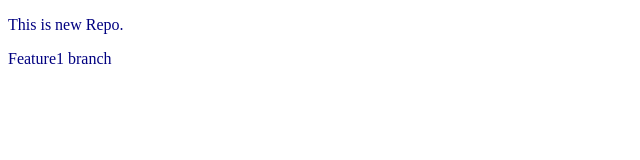
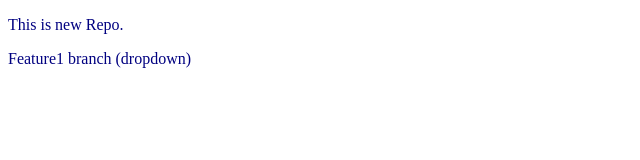
Before and after one commit to VighaneshThakare/Index-Repo, a plain HTML site: page index.html in a window 1280 px wide. Shown: the full height of the page, 0-640 px from the left. Drawn offline with Linux system fonts and the light colour scheme.

```diff
--- a/index.html
+++ b/index.html
@@ -8,7 +8,7 @@
 </head>
 <body>
     <p>This is new Repo.</p>
-    <p>Feature1 branch</p>
+    <p>Feature1 branch (dropdown)</p>
 
     <script src="script.js"></script>
 
```
